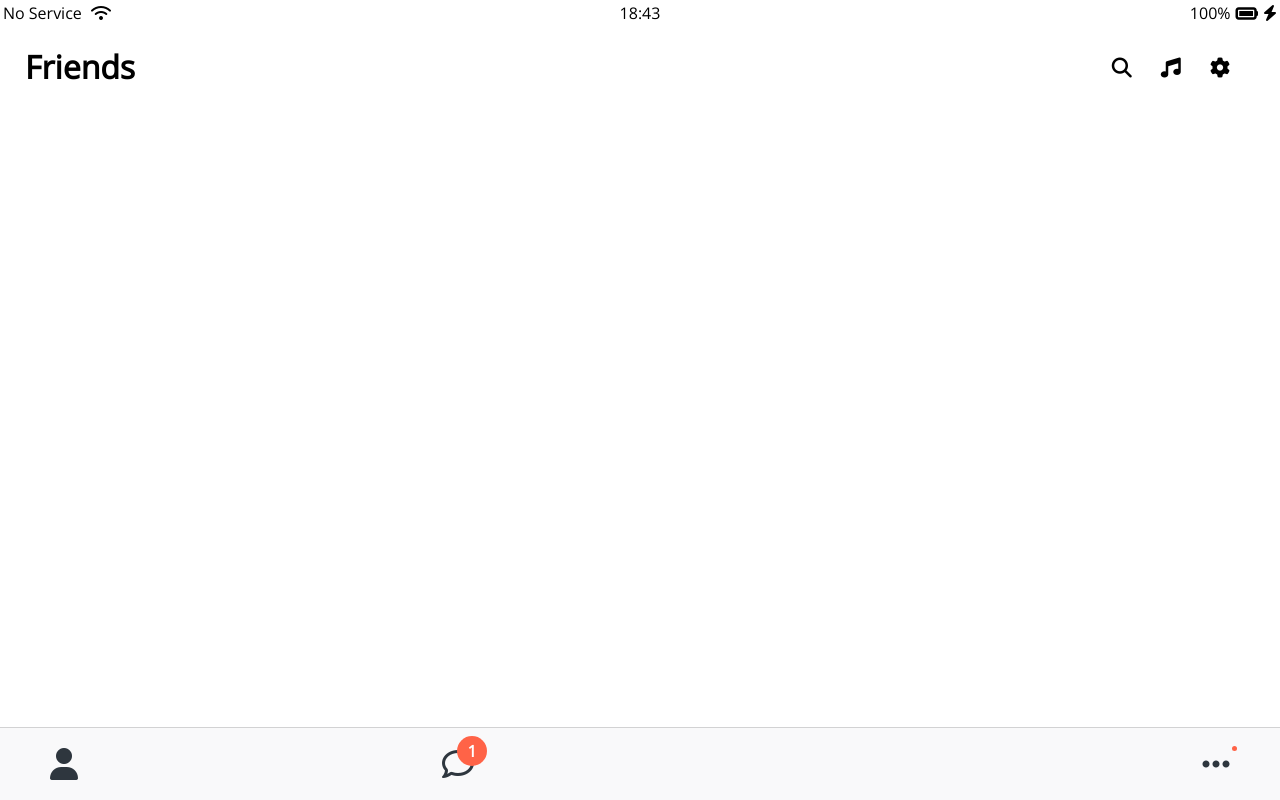
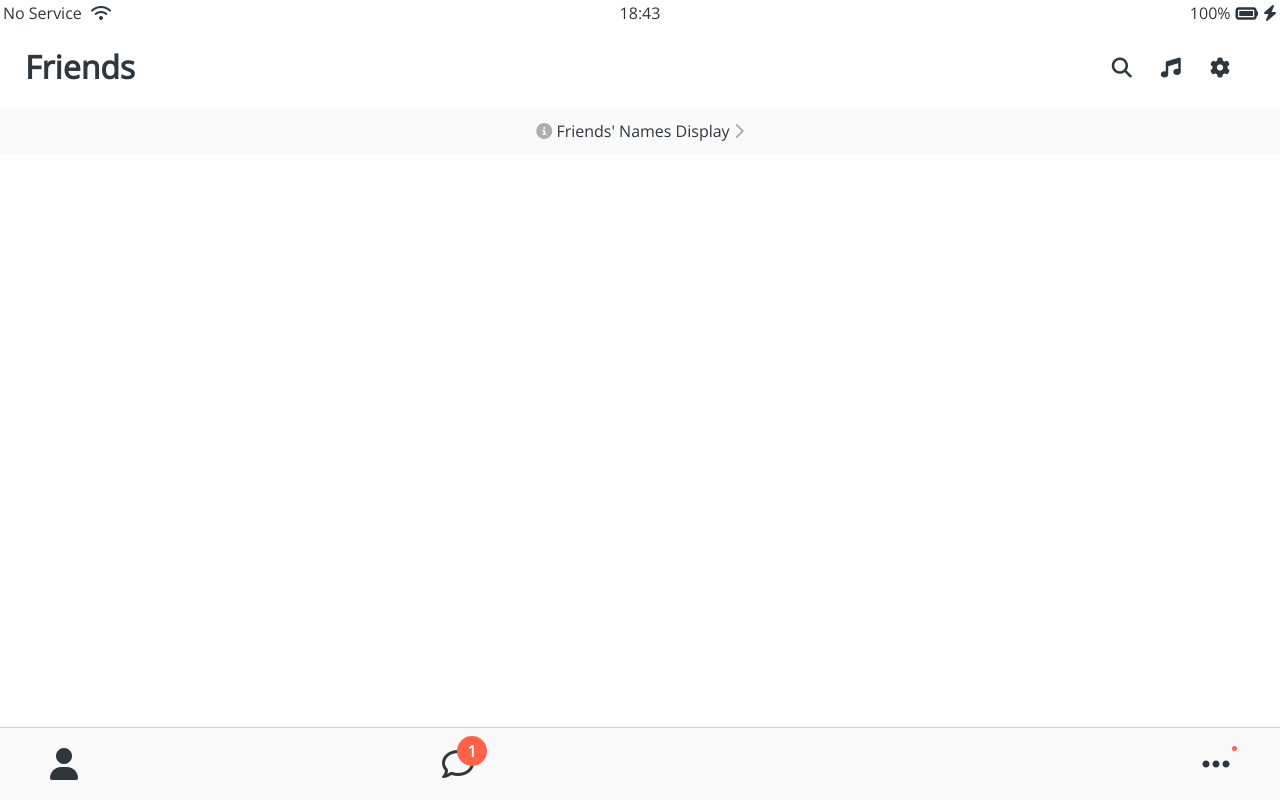
Before and after one commit to JAEMINKWAK/KOKOA-CLONE, a website: page friends.html in a window 1280 px wide. Drawn offline with nearby package versions, Linux system fonts and the light colour scheme; some icons are missing.

Commit message:
Friends Screen

```diff
--- /dev/null
+++ b/css/screens/friends.css
@@ -0,0 +1,10 @@
+#friends-display-link {
+    text-align: center;
+    display: block;
+    background-color: #fafafa;
+    padding: 15px 0px;
+    font-size: 16px;
+}
+#friends-display-link i {
+    color: rgba(0, 0, 0, 0.3);
+}
--- a/css/styles.css
+++ b/css/styles.css
@@ -10,8 +10,10 @@
 
 /* Screens */
 @import "screens/login.css";
+@import "screens/friends.css";
 
 body {
+  color: #2e363e;
   font-family:-apple-system, BlinkMacSystemFont, 'Segoe UI', Roboto, Oxygen, Ubuntu, Cantarell, 'Open Sans', 'Helvetica Neue', sans-serif;
   font-family: 'Open Sans', sans-serif;
 }
--- a/friends.html
+++ b/friends.html
@@ -33,6 +33,12 @@
       </div>
     </header>
 
+    <a id="friends-display-link">
+      <i class="fa fa-info-circle"></i>
+      Friends' Names Display
+      <i class="fa fa-chevron-right"></i>
+    </a>
+
     <nav class="nav">
         <ul class="nav__list">
             <li class="nav__btn">
```
